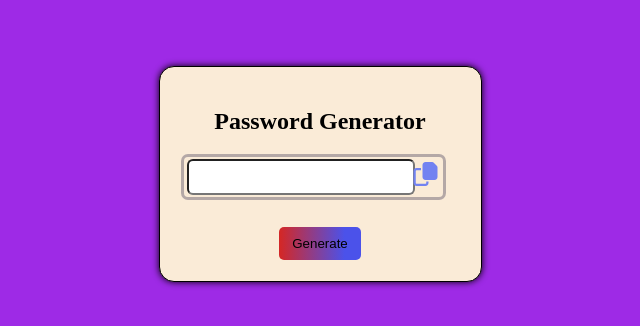
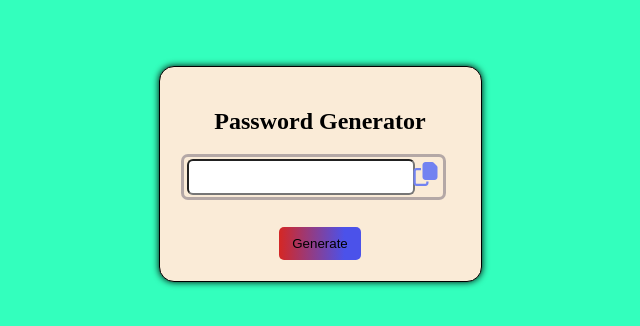
Before and after one commit to prakashHembram/passwordGen, a plain HTML site: page index.html in a window 1280 px wide. Shown: the part 234-560 px from the top of the page, without its empty margins (320-960 px from the left). Drawn offline with Linux system fonts and the light colour scheme.

Commit message:
Update index.html

```diff
--- a/index.html
+++ b/index.html
@@ -12,7 +12,7 @@
         height: 100vh;
         align-items: center;
         justify-content: center;
-        background-color: #9e2ae6;
+        background-color: #33ffbd;
     }
     .cantaner{
         text-align: center;
```
